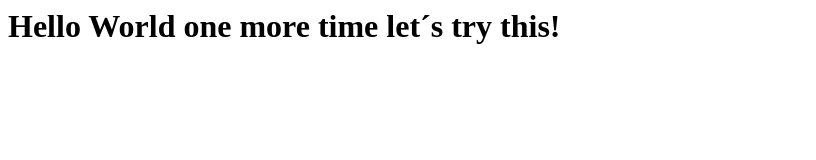
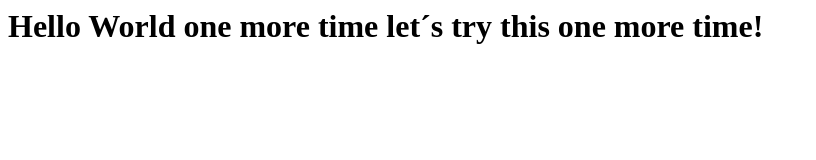
Before and after one commit to Tjommiboy/PUSH_PULL, a website: page index.html in a window 1280 px wide. Shown: the whole page, without its empty margins (0-816 px from the left). Drawn offline with Linux system fonts and the light colour scheme.

Commit message:
ads changes to index file

```diff
--- a/index.html
+++ b/index.html
@@ -3,6 +3,6 @@
     <title>GitHub Pages Demo</title>
   </head>
   <body>
-    <h1>Hello World one more time let´s try this!</h1>
+    <h1>Hello World one more time let´s try this one more time!</h1>
   </body>
 </html>
```
